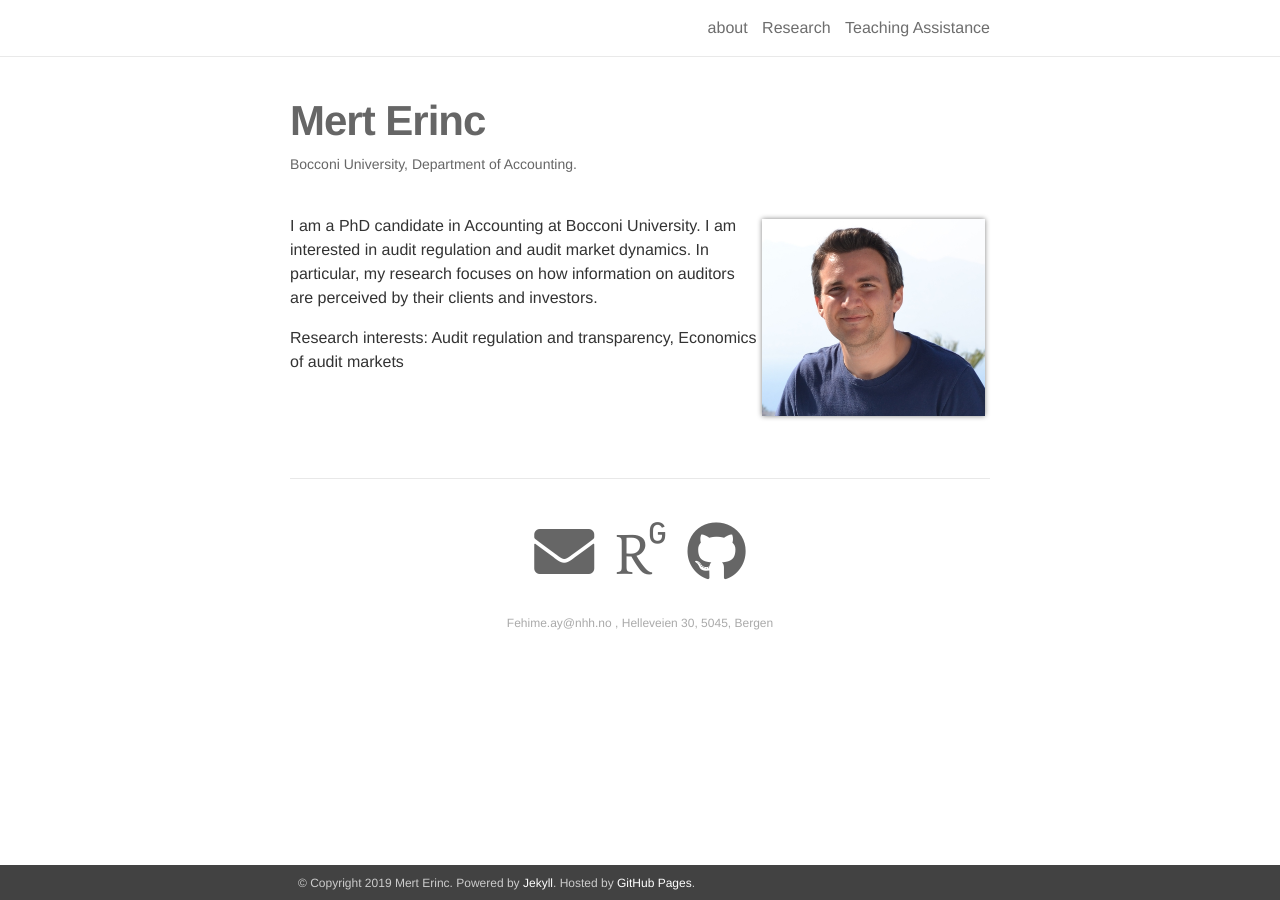
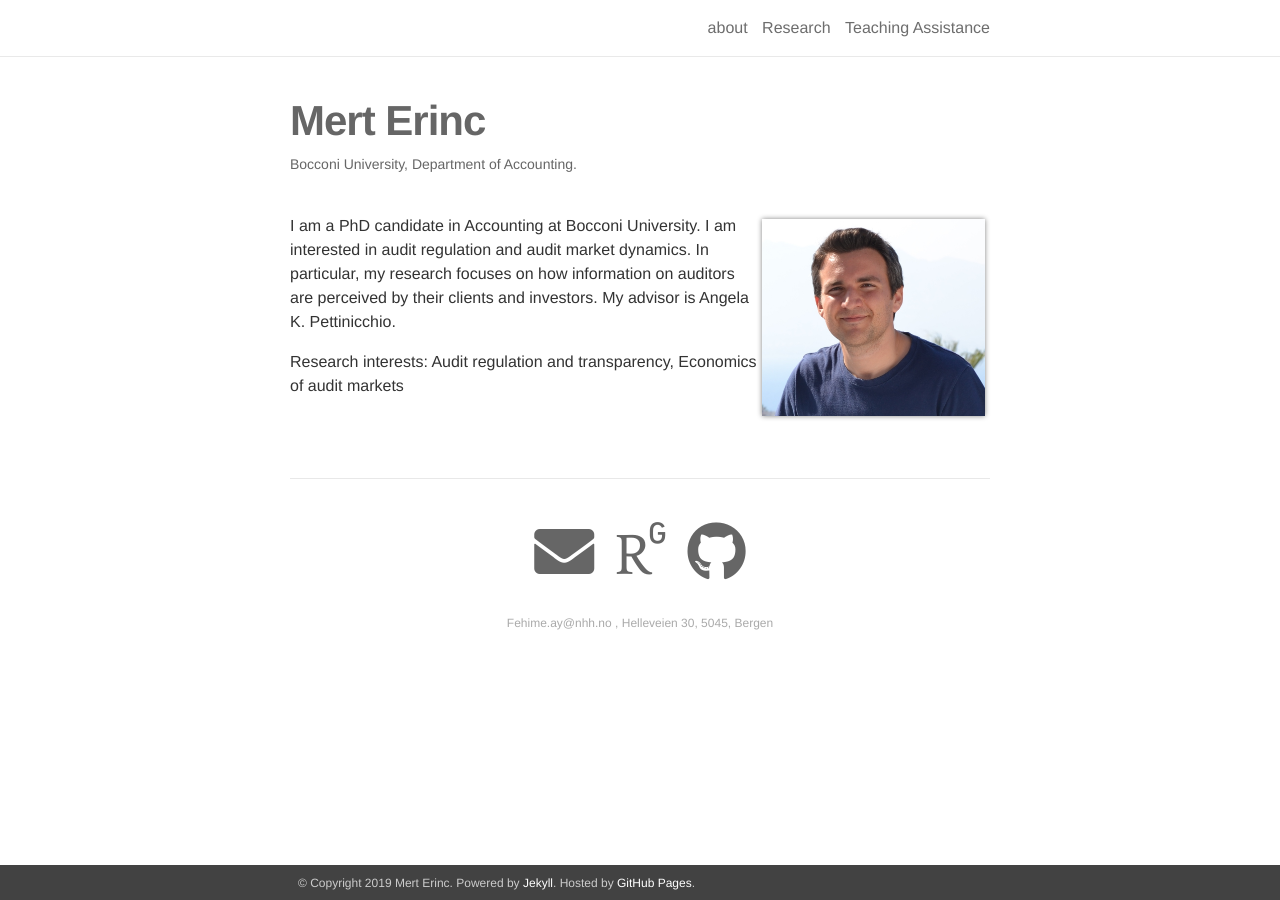
Before and after one commit to mrterinc/mrterinc.github.io, a Jekyll site: the page built from _pages/about.md, in a window 1280 px wide. Built offline with Jekyll 4.4.1, drawn with Linux system fonts in a browser that asks for light colours; some web fonts are replaced.

Commit message:
Update about.md

```diff
--- a/_pages/about.md
+++ b/_pages/about.md
@@ -13,6 +13,6 @@ news: false
 social: true
 ---
 
-I am a PhD candidate in Accounting at Bocconi University. I am interested in audit regulation and audit market dynamics. In particular, my research focuses on how information on auditors are perceived by their clients and investors.
+I am a PhD candidate in Accounting at Bocconi University. I am interested in audit regulation and audit market dynamics. In particular, my research focuses on how information on auditors are perceived by their clients and investors. My advisor is Angela K. Pettinicchio.
 
 Research interests: Audit regulation and transparency, Economics of audit markets
```
